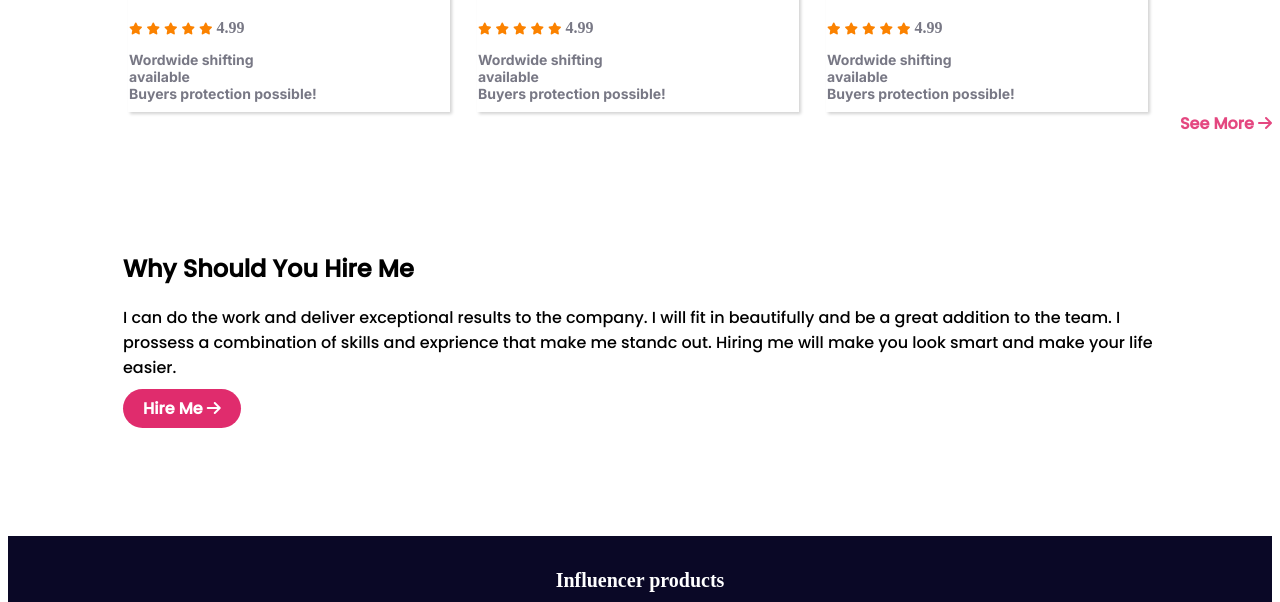
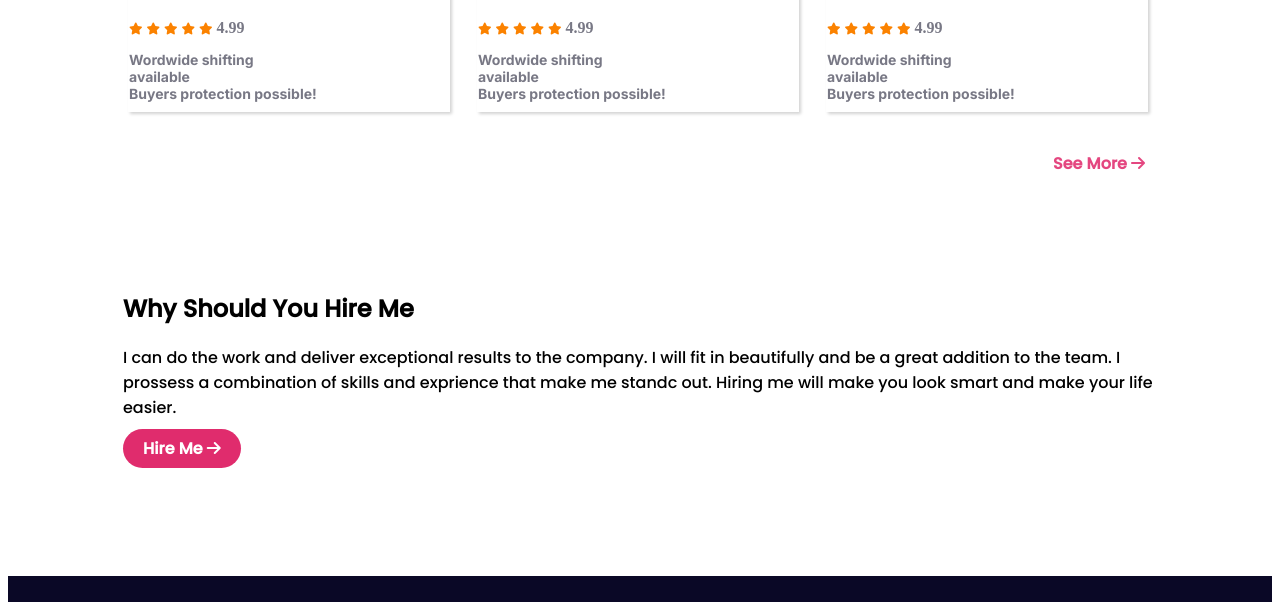
Before and after one commit to naimurbd/influencer-gear-css3, a plain HTML site: page index.html in a window 1280 px wide. Shown: the part 2107-2709 px from the top of the page. Drawn offline with Linux system fonts and the light colour scheme.

Commit message:
final commit

```diff
--- a/styles/style.css
+++ b/styles/style.css
@@ -108,8 +108,8 @@
     font-size: 16px;
     line-height: 24px;
     color: rgba(224, 44, 109, 0.87);
-    text-align: end;
-
+    margin-left: 1045px;
+    margin-top: 40px;
 }
 .my-ability{
     font-family: Poppins;
```
